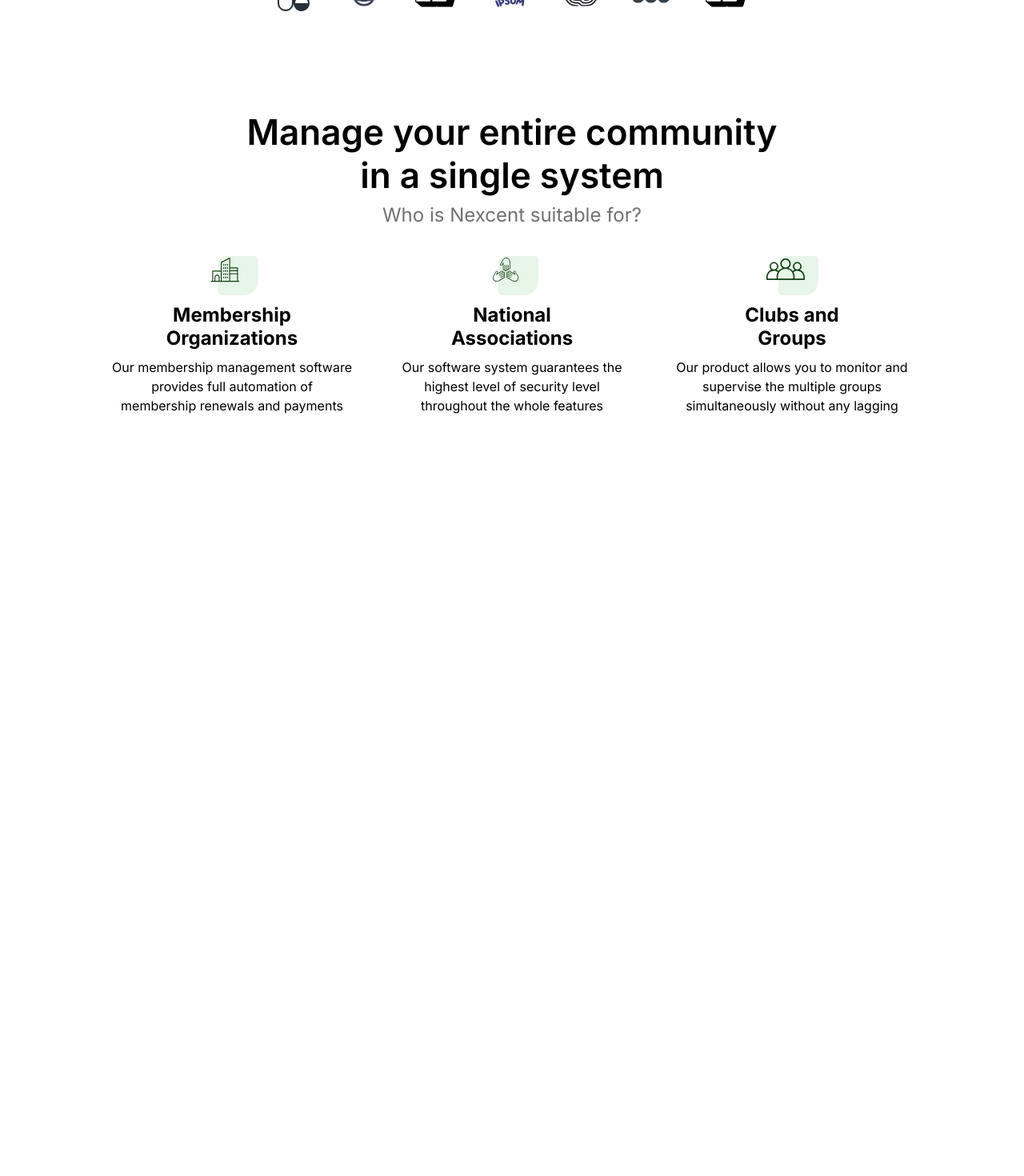
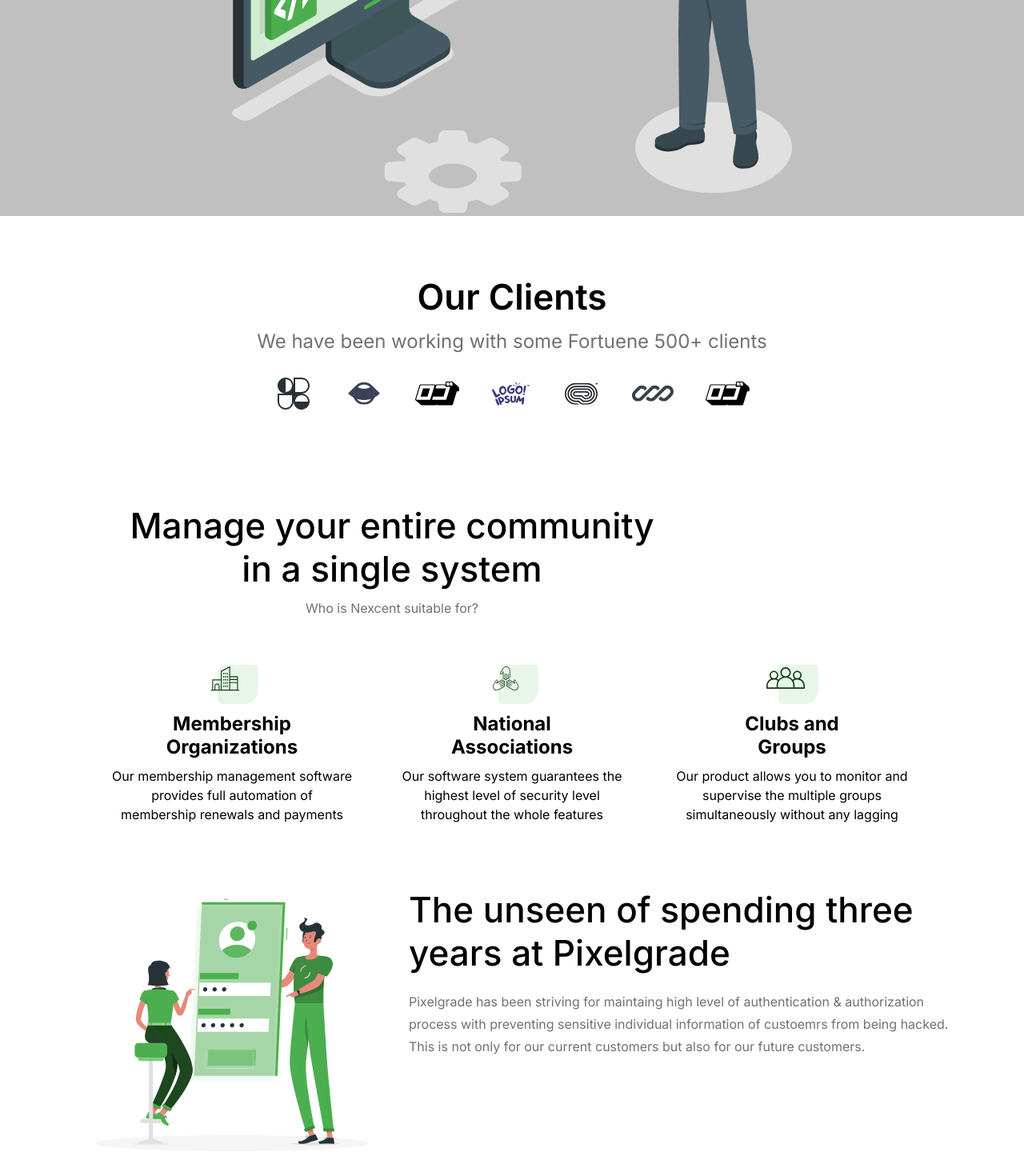
Before and after one commit to donghhan/nexcent-landing-page, a Next.js app: page / in a window 1280 px wide. Shown: the part 1022-2492 px from the top of the page at 80% size. Before the commit the page ends 1581 px from the top, so only its background shows below. Built offline with nearby package versions, Linux system fonts and the light colour scheme.

Commit message:
Pixelgrade responsive added

```diff
--- a/src/app/page.tsx
+++ b/src/app/page.tsx
@@ -1,6 +1,7 @@
 import HeroSection from "@/components/home/hero/HeroSection";
 import OurClientsSection from "@/components/home/clients/OurClientsSection";
 import ManageSection from "@/components/home/manage/ManageSection";
+import PixelgradeSection from "@/components/home/pixelgrade/PixelgradeSection";
 
 export default function Home() {
   return (
@@ -8,6 +9,7 @@ export default function Home() {
       <HeroSection />
       <OurClientsSection />
       <ManageSection />
+      <PixelgradeSection />
     </main>
   );
 }
--- a/src/components/home/manage/ManageSection.tsx
+++ b/src/components/home/manage/ManageSection.tsx
@@ -3,6 +3,7 @@ import building from "public/images/building.svg";
 import group from "public/images/group.svg";
 import membership from "public/images/membership.svg";
 import Image from "next/image";
+import Layout from "@/components/layout/Layout";
 
 const cardInfo = [
   {
@@ -24,14 +25,11 @@ const cardInfo = [
 
 export default function ManageSection() {
   return (
-    <section id="manage">
-      <div className="container">
-        <div className="text-wrapper">
-          <h1 className="title">
-            Manage your entire community in a single system
-          </h1>
-          <span className="sub-text">Who is Nexcent suitable for?</span>
-        </div>
+    <Layout
+      direction="vertical"
+      title="Manage your entire community in a single system"
+      text="Who is Nexcent suitable for?"
+    >
       <div className="card-wrapper">
         {cardInfo.map((info, index) => (
           <div key={index} className="card">
@@ -41,7 +39,6 @@ export default function ManageSection() {
           </div>
         ))}
       </div>
-      </div>
-    </section>
+    </Layout>
   );
 }
--- a/src/components/home/manage/style.ManageSection.scss
+++ b/src/components/home/manage/style.ManageSection.scss
@@ -1,27 +1,4 @@
 @use "../../../styles/variables/" as *;
-
-#manage {
-  width: 100%;
-  padding: 40px;
-
-  .container {
-    display: flex;
-    flex-direction: column;
-    align-items: center;
-
-    .text-wrapper {
-      text-align: center;
-      margin-bottom: 30px;
-
-      .title {
-        font-weight: 600;
-        margin-bottom: 8px;
-      }
-
-      .sub-text {
-        color: $gray;
-      }
-    }
 
 .card {
   display: flex;
@@ -31,25 +8,8 @@
   gap: 10px;
   max-width: 300px;
 }
-  }
 
 @include media("<lg") {
-    display: flex;
-    flex-direction: column;
-    align-items: center;
-
-    .container {
-      max-width: 500px;
-      padding: 0 20px;
-
-      .title {
-        font-size: 36px;
-      }
-
-      .sub-text {
-        font-size: 16px;
-      }
-
   .card-wrapper {
     display: flex;
     flex-direction: column;
@@ -57,18 +17,8 @@
     gap: 20px;
   }
 }
-  }
 
 @include media(">=lg") {
-    .title {
-      max-width: 700px;
-      font-size: 44px;
-    }
-
-    .sub-text {
-      font-size: 24px;
-    }
-
   .card-wrapper {
     display: flex;
     gap: 50px;
@@ -82,4 +32,3 @@
     }
   }
 }
-}
--- /dev/null
+++ b/src/components/home/pixelgrade/PixelgradeSection.tsx
@@ -0,0 +1,24 @@
+import "./style.PixelgradeSection.scss";
+import mobileLogin from "public/images/mobile-login.svg";
+import Image from "next/image";
+
+export default function PixelgradeSection() {
+  return (
+    <section id="pixel-grade">
+      <div className="container">
+        <div className="image-wrapper">
+          <Image src={mobileLogin} alt="Pixelgrade Thumbnail Image" />
+        </div>
+        <div className="text-wrapper">
+          <h1>The unseen of spending three years at Pixelgrade</h1>
+          <p>
+            Pixelgrade has been striving for maintaing high level of
+            authentication & authorization process with preventing sensitive
+            individual information of custoemrs from being hacked. This is not
+            only for our current customers but also for our future customers.
+          </p>
+        </div>
+      </div>
+    </section>
+  );
+}
--- /dev/null
+++ b/src/components/home/pixelgrade/style.PixelgradeSection.scss
@@ -0,0 +1,30 @@
+@use "../../../styles/variables/" as *;
+
+#pixel-grade {
+  width: 100%;
+
+  .container {
+    display: flex;
+  }
+
+  @include media("<lg") {
+    .container {
+      flex-direction: column;
+      align-items: center;
+
+      .text-wrapper {
+        margin-top: 50px;
+
+        p {
+          max-width: 400px;
+        }
+      }
+    }
+  }
+
+  @include media(">=lg") {
+    .container {
+      flex-direction: row;
+    }
+  }
+}
--- /dev/null
+++ b/src/components/layout/Layout.tsx
@@ -0,0 +1,35 @@
+import "./style.Layout.scss";
+import Button from "../button/Button";
+
+interface LayoutProp {
+  children?: React.ReactNode;
+  direction: "horizontal" | "vertical";
+  title: string;
+  text: string;
+  buttonText: string;
+  style?: React.CSSProperties;
+}
+
+export default function Layout({
+  children,
+  direction,
+  title,
+  text,
+  style,
+  buttonText,
+}: LayoutProp) {
+  return (
+    <section style={style}>
+      <div className={direction === "horizontal" ? "horizontal" : "vertical"}>
+        <div className="text-wrapper">
+          <h1 className="title">{title}</h1>
+          <span className="text">{text}</span>
+          {direction === "horizontal" ? (
+            <Button text={buttonText} type="primary" />
+          ) : null}
+        </div>
+        {children}
+      </div>
+    </section>
+  );
+}
--- /dev/null
+++ b/src/components/layout/style.Layout.scss
@@ -0,0 +1,56 @@
+@use "../../styles/variables/" as *;
+
+section {
+  width: 100%;
+  padding: 40px;
+  display: flex;
+  flex-direction: column;
+  align-items: center;
+
+  .text-wrapper {
+    display: flex;
+
+    .title {
+      font-weight: 500;
+      margin-bottom: 8px;
+    }
+
+    .text {
+      color: $gray;
+      line-height: 1.75;
+    }
+  }
+
+  .horizontal {
+    display: flex;
+    flex-direction: row-reverse;
+
+    .text-wrapper {
+      flex-direction: column;
+      align-items: inherit;
+    }
+  }
+
+  .vertical {
+    .text-wrapper {
+      flex-direction: column;
+      align-items: center;
+      margin-bottom: 50px;
+      text-align: center;
+    }
+  }
+
+  @include media("<lg") {
+    .title {
+      max-width: 400px;
+      font-size: 36px;
+    }
+  }
+
+  @include media(">=lg") {
+    .title {
+      max-width: 700px;
+      font-size: 44px;
+    }
+  }
+}
--- a/src/styles/global.scss
+++ b/src/styles/global.scss
@@ -1,3 +1,5 @@
+@use "../styles/variables/" as *;
+
 * {
   box-sizing: border-box;
   margin: 0;
@@ -23,3 +25,39 @@ main {
 span {
   display: inline-block;
 }
+
+// Title for each section
+.text-wrapper {
+  display: flex;
+  flex-direction: column;
+
+  h1 {
+    font-weight: 500;
+    margin-bottom: 8px;
+  }
+
+  p,
+  span {
+    color: $gray;
+    line-height: 1.75;
+  }
+
+  @include media("<lg") {
+    align-items: center;
+    text-align: center;
+
+    h1 {
+      max-width: 400px;
+      font-size: 36px;
+    }
+  }
+
+  @include media(">=lg") {
+    max-width: 700px;
+
+    h1 {
+      font-size: 44px;
+      margin-bottom: 20px;
+    }
+  }
+}
```
Also changed, not shown: public/images/mobile-login.svg (added). Lines whose indentation alone changed are shown as unchanged.
